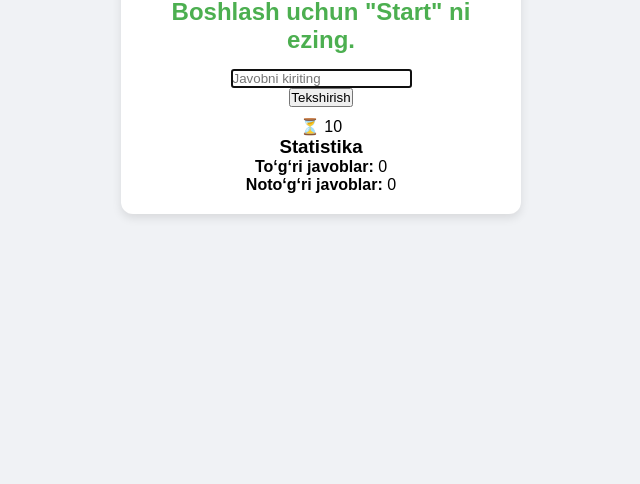
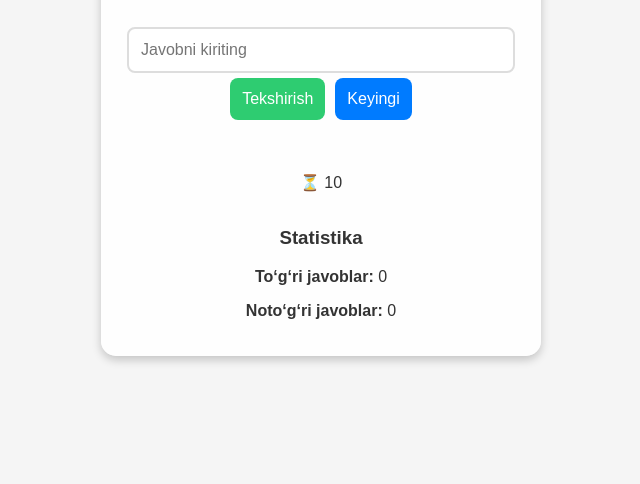
Before and after one commit to rasuloff96/Korean-Word-Game, a plain HTML site: page index.html in a window 1280 px wide. Shown: the part 332-816 px from the top of the page, without its empty margins (319-959 px from the left). Drawn offline with Linux system fonts and the light colour scheme.

Commit message:
new styles

```diff
--- a/style.css
+++ b/style.css
@@ -1,87 +1,133 @@
+/* Global styles */
 :root {
-    --primary-color: #4CAF50;
-    --secondary-color: #ffffff;
-    --background-color: #f0f2f5;
-    --shadow-color: rgba(0, 0, 0, 0.1);
-}
-
-* {
-    margin: 0;
-    padding: 0;
-    box-sizing: border-box;
-    font-family: 'Poppins', sans-serif;
+    --light-bg: #f5f5f5;
+    --light-text: #333;
+    --dark-bg: #121212;
+    --dark-text: #ffffff;
+    --primary-light: #007bff;
+    --primary-dark: #0056b3;
+    --start-btn: #4a90e2;
+    --start-hover: #357ABD;
+    --error: #e74c3c;
+    --success: #2ecc71;
 }
 
 body {
+    font-family: 'Poppins', sans-serif;
+    background: var(--light-bg);
+    color: var(--light-text);
+    transition: background 0.3s, color 0.3s;
     display: flex;
+    align-items: center;
     justify-content: center;
-    align-items: center;
     height: 100vh;
-    background: var(--background-color);
 }
 
+/* Dark mode */
+.dark-mode {
+    background: var(--dark-bg);
+    color: var(--dark-text);
+}
+
+/* Container */
 .container {
-    width: 90%;
-    max-width: 400px;
-    background: var(--secondary-color);
+    width: 400px;
     padding: 20px;
-    border-radius: 12px;
-    box-shadow: 0 4px 10px var(--shadow-color);
+    background: rgba(255, 255, 255, 0.9);
+    border-radius: 15px;
+    box-shadow: 0px 4px 10px rgba(0, 0, 0, 0.2);
     text-align: center;
 }
 
-h2 {
-    color: var(--primary-color);
-    margin-bottom: 15px;
+.dark-mode .container {
+    background: rgba(0, 0, 0, 0.7);
 }
 
-#word {
-    font-size: 24px;
-    font-weight: bold;
-    margin-bottom: 15px;
+/* Input field */
+input {
+    width: 90%;
+    padding: 12px;
+    border-radius: 8px;
+    border: 2px solid #ddd;
+    outline: none;
+    font-size: 16px;
+    margin-top: 10px;
 }
 
-#options button {
-    display: block;
-    width: 100%;
+.dark-mode input {
+    background: #222;
+    border: 2px solid #555;
+    color: white;
+}
+
+/* Buttons */
+.button-group {
+    display: flex;
+    justify-content: center;
+    gap: 10px;
+    margin-top: 15px;
+}
+
+button {
+    flex: 1;
+    margin: 5px;
     padding: 12px;
-    margin: 8px 0;
     border: none;
+    font-size: 16px;
+    color: white;
     border-radius: 8px;
-    background: var(--primary-color);
-    color: white;
-    font-size: 16px;
     cursor: pointer;
     transition: 0.3s;
 }
 
-#options button:hover {
-    background: darkgreen;
+#quizArea {
+    display: flex;
+    flex-direction: column;
+    justify-content: center;
+    align-items: center;
 }
 
-#timer, #score {
-    font-size: 16px;
-    margin-top: 10px;
+.quiz_buttons {
+    display: flex;
+    align-items: center;
+    justify-content: center;
+}
+
+/* Start button (yangi rang) */
+#startBtn {
+    background: var(--start-btn);
+}
+
+#startBtn:hover {
+    background: var(--start-hover);
+}
+
+/* Check and Next Buttons */
+#checkBtn {
+    background: var(--success);
+}
+
+#checkBtn:hover {
+    background: #27ae60;
 }
 
 #nextBtn {
-    display: none;
-    width: 100%;
-    padding: 12px;
-    border: none;
-    border-radius: 8px;
-    background: #333;
-    color: white;
-    font-size: 16px;
-    cursor: pointer;
-    transition: 0.3s;
-    margin-top: 15px;
+    background: var(--primary-light);
 }
 
 #nextBtn:hover {
-    background: #555;
+    background: var(--primary-dark);
 }
 
-.hidden {
-    display: none;
+/* Dark mode button */
+#darkModeToggle {
+    background: var(--primary-dark);
 }
+
+#darkModeToggle:hover {
+    background: var(--primary-light);
+}
+
+.dark-mode #darkModeToggle {
+    background: var(--primary-light);
+}
```
